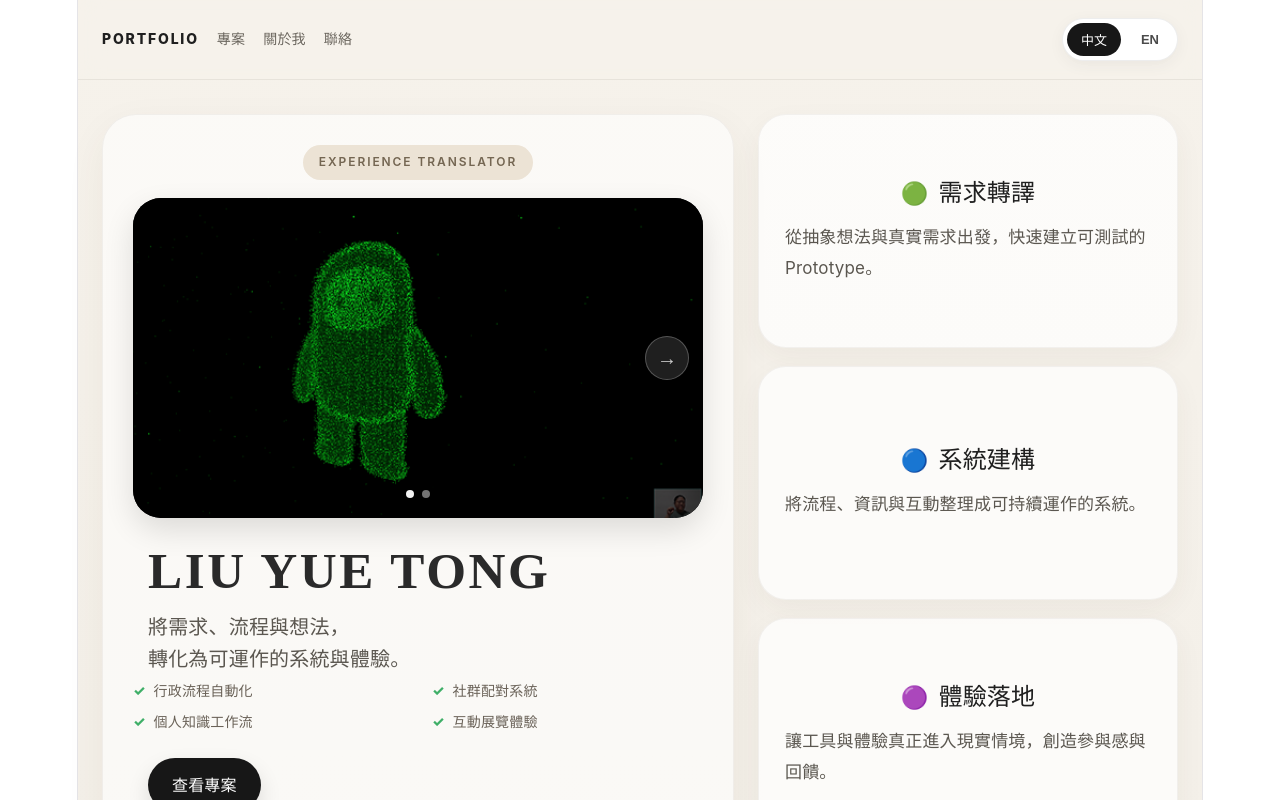
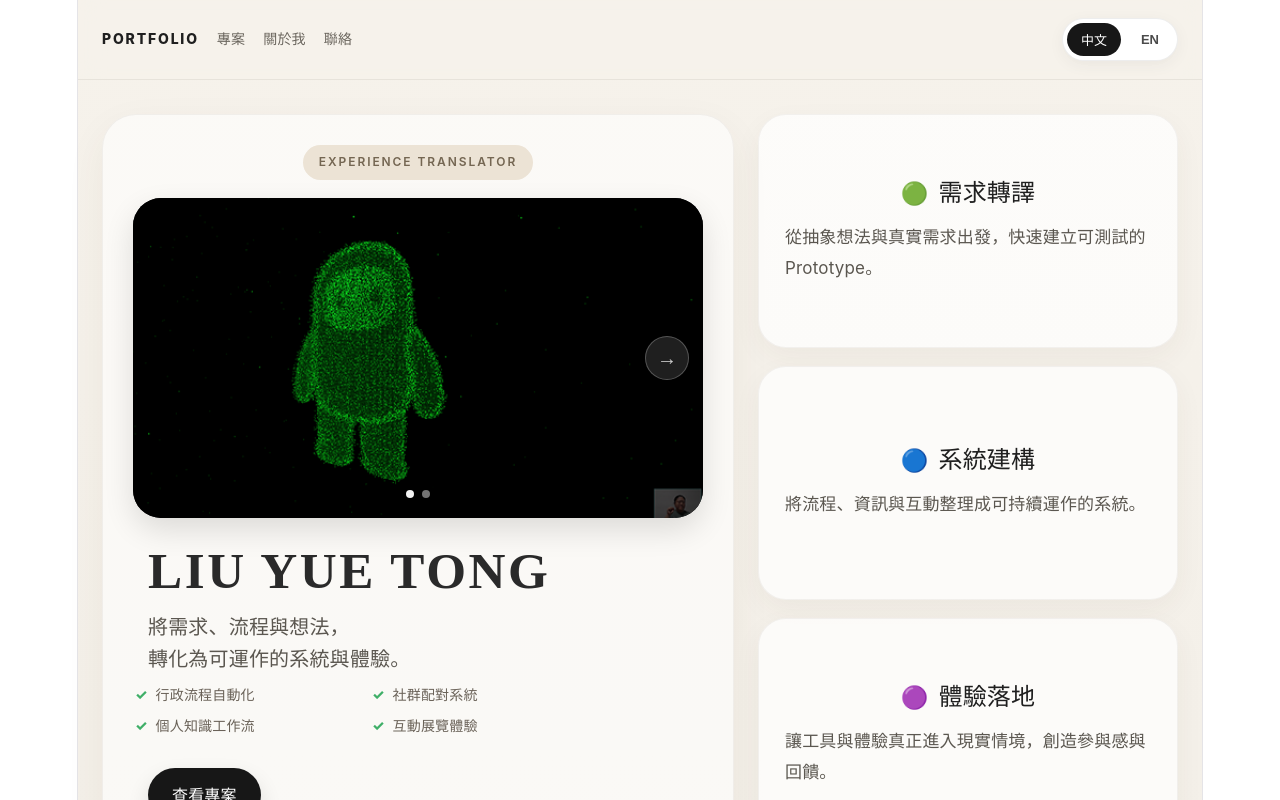
Before and after one commit to ghoostcc/portfolio-site, a React (Vite) app: page / in a window 1280 px wide. Shown: the top 800 px of the page. Built offline with nearby package versions, Linux system fonts and the light colour scheme.

Commit message:
Update grid and margin styles in HomePage component
Adjusted layout styles for improved spacing and padding.

```diff
--- a/src/HomePage.tsx
+++ b/src/HomePage.tsx
@@ -724,12 +724,14 @@ export default function HomePage() {
   style={{
     display: "grid",
     gridTemplateColumns: isMobile ? "1fr" : "1fr 1fr",
-    gap: isMobile ? "8px" : "8px 28px",
-    marginTop: "4px",
+    gap: isMobile ? "8px" : "8px 34px",
+    marginTop: "8px",
+    paddingLeft: isMobile ? "0" : "2px",
     fontSize: isMobile ? "13px" : "14px",
     lineHeight: 1.7,
     color: "#6a6258",
     fontWeight: 600,
+    maxWidth: "440px",
   }}
 >
   {t.hero.highlights.map((item) => (
@@ -760,7 +762,7 @@ export default function HomePage() {
                 style={{
                   display: "flex",
                   gap: "12px",
-                  marginTop: isMobile ? "22px" : "24px",
+                  marginTop: isMobile ? "26px" : "30px",
                   justifyContent: "flex-start",
                   maxWidth: isMobile ? "100%" : "540px",
                   marginLeft: isMobile ? "0" : "auto",
```
